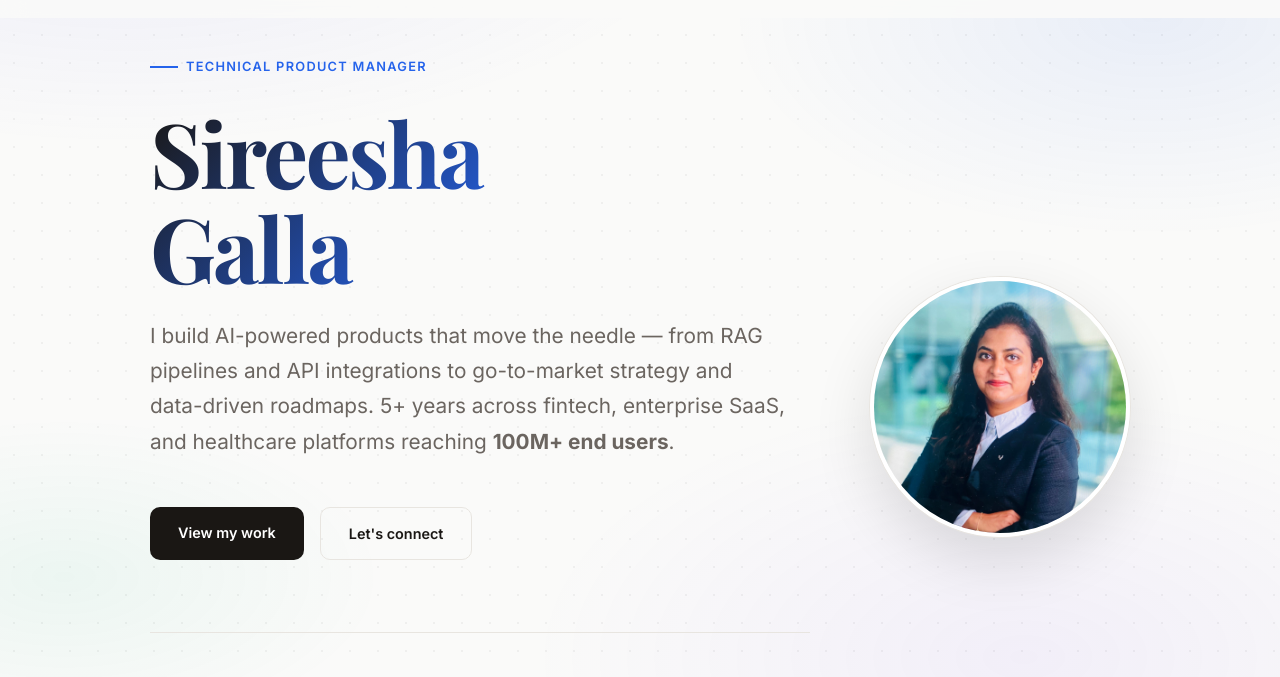
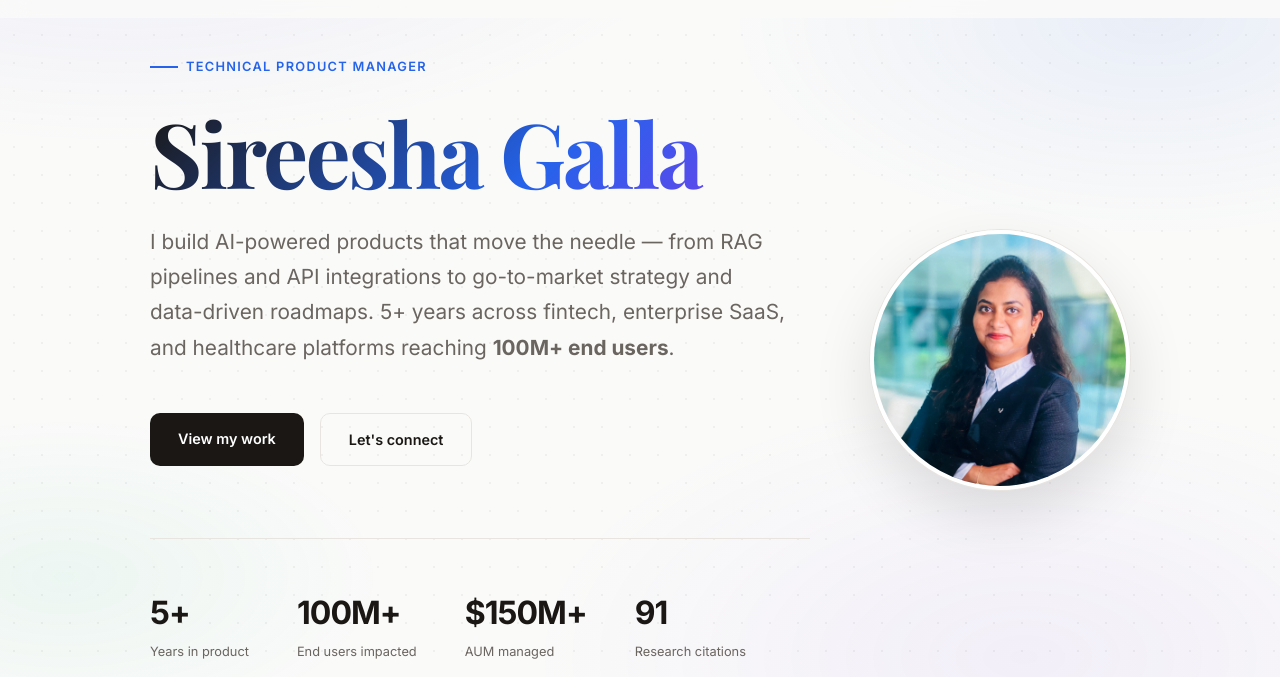
Before and after one commit to sireeshagalla/sireeshagalla.github.io, a plain HTML site: page index.html in a window 1280 px wide. Shown: the part 63-740 px from the top of the page. Drawn offline with nearby package versions, Linux system fonts and the light colour scheme.

Commit message:
Put name on single line

```diff
--- a/index.html
+++ b/index.html
@@ -330,7 +330,7 @@
   <section id="hero">
     <div class="hero-content">
       <div class="hero-eyebrow">Technical Product Manager</div>
-      <h1 class="hero-name">Sireesha<br>Galla</h1>
+      <h1 class="hero-name">Sireesha Galla</h1>
       <p class="hero-sub">
         I build AI-powered products that move the needle — from RAG pipelines and API integrations
         to go-to-market strategy and data-driven roadmaps. 5+ years across fintech, enterprise SaaS,
```
